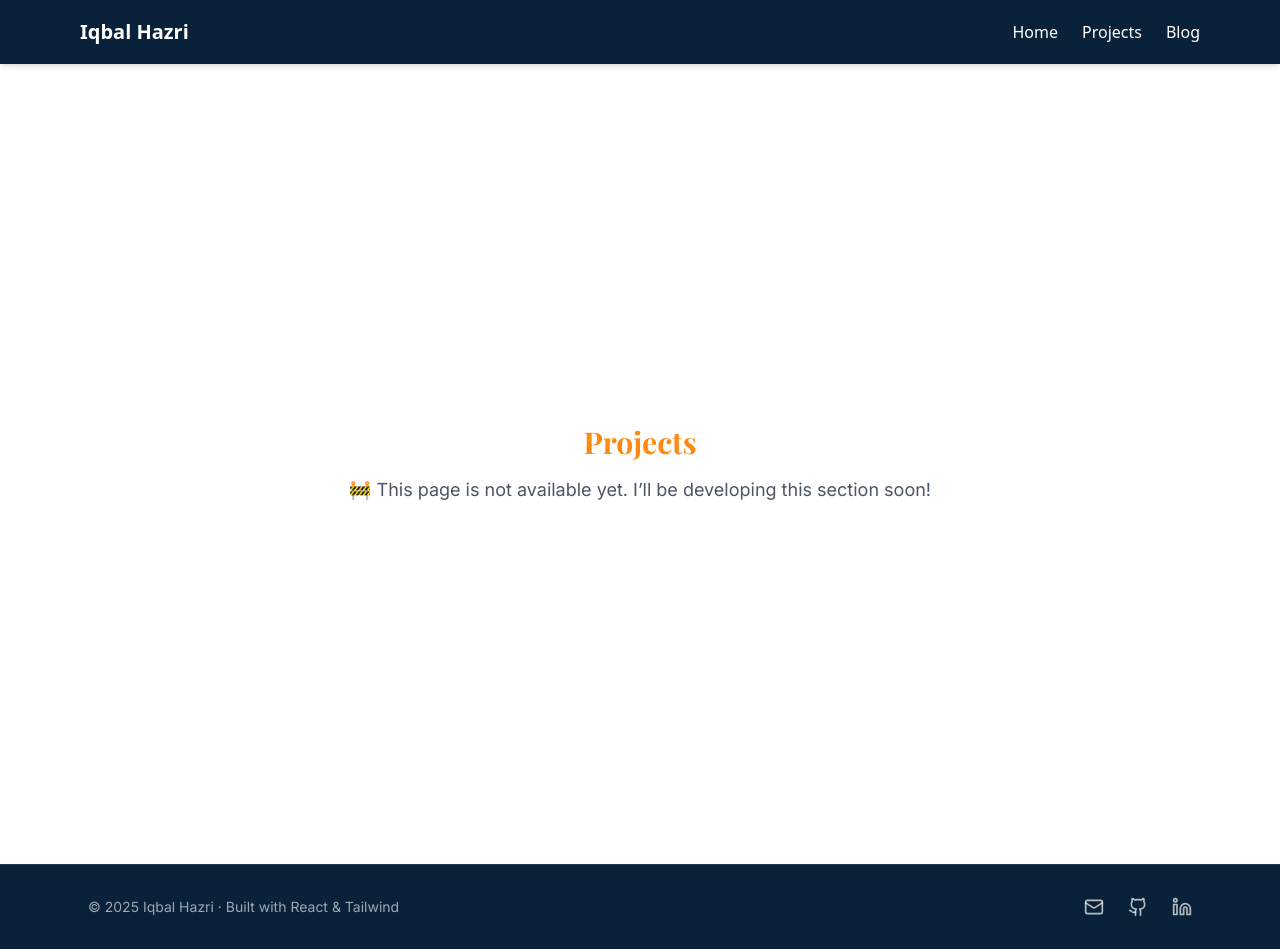
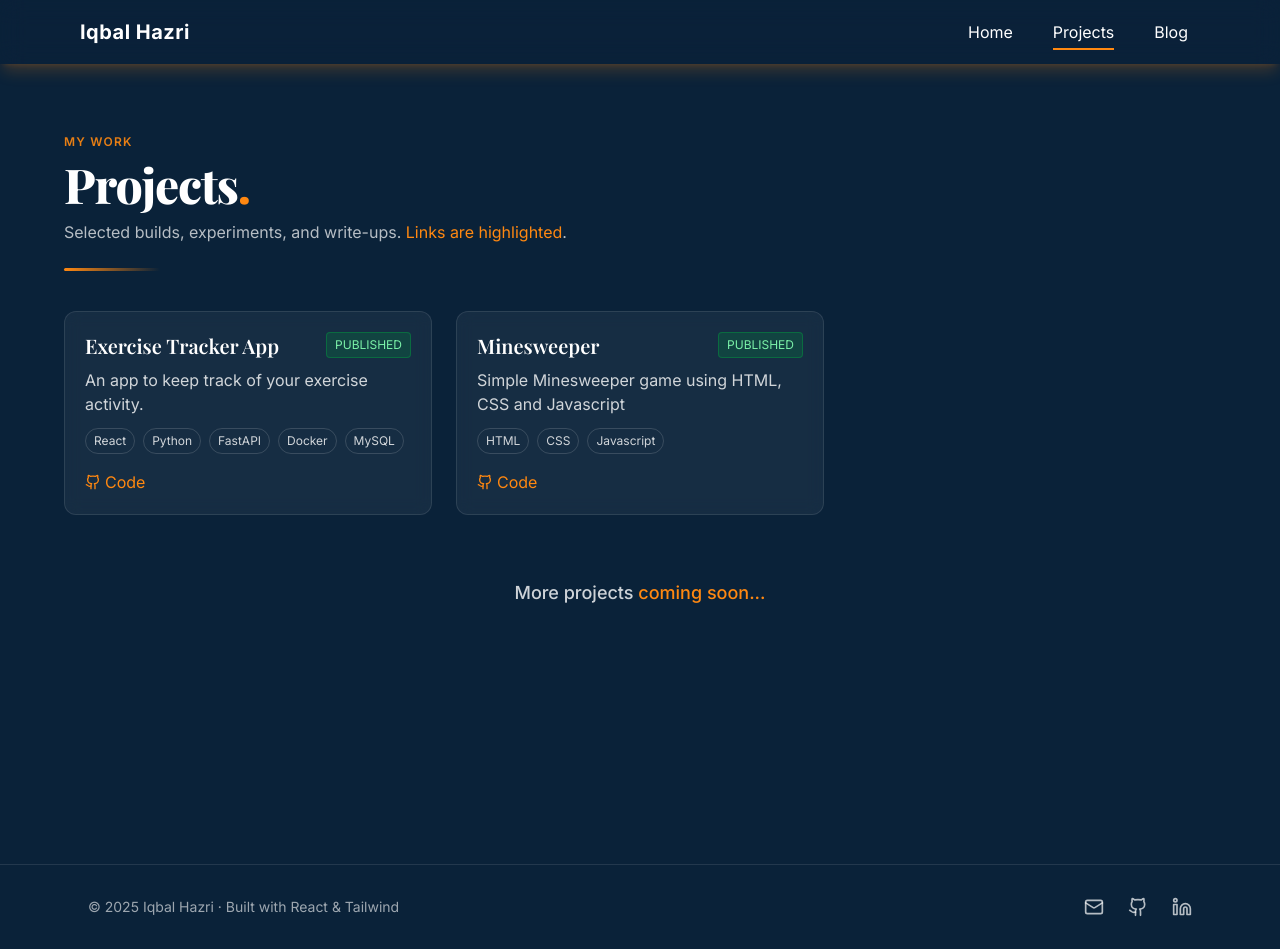
Before and after one commit to IqbalHazri/portfolio-website, a React (Vite) app: page /projects in a window 1280 px wide. Built offline with nearby package versions, Linux system fonts and the light colour scheme; a web font is replaced by a local one.

Commit message:
added blog pages + UI changes

```diff
--- a/src/App.jsx
+++ b/src/App.jsx
@@ -5,7 +5,7 @@ import './App.css'
 
 // Pages
 import Home from "./pages/home/Home";
-import Projects from "./pages/Projects";
+import Projects from "./pages/projects/Projects";
 import Blog from "./pages/Blog";
 
 // Components
--- a/src/components/Navbar.jsx
+++ b/src/components/Navbar.jsx
@@ -1,25 +1,52 @@
-import { Link } from "react-router-dom";
+import { NavLink } from "react-router-dom";
 
 export default function Navbar() {
   return (
-    <nav className="font-sans fixed top-0 left-0 w-full bg-[rgb(10,34,57)] shadow-md z-50">
+    <nav className="fixed top-0 left-0 w-full bg-[rgb(10,34,57)]/70 backdrop-blur-md shadow-lg shadow-[rgb(255,136,17)]/20 z-50">
       <div className="max-w-6xl mx-auto px-4 h-16 flex justify-between items-center">
         {/* Logo / Brand */}
-        <Link to="/" className="text-xl font-bold text-white">
+        <NavLink to="/" className="text-xl font-bold text-white tracking-wide">
           Iqbal Hazri
-        </Link>
+        </NavLink>
 
         {/* Links */}
-        <div className="space-x-6">
-          <Link to="/" className="text-white hover:text-[rgb(255,136,17)]">
+        <div className="space-x-4">
+          <NavLink
+            to="/"
+            className={({ isActive }) =>
+              `relative px-3 py-1 rounded-md outline-none transition-all duration-200
+              focus-visible:ring-2 focus-visible:ring-white/40
+              ${isActive
+                ? "text-white after:absolute after:left-3 after:right-3 after:-bottom-1 after:h-[2px] after:bg-[rgb(255,136,17)] after:content-['']"
+                : "text-white hover:bg-[rgb(255,136,17)] hover:text-white"}`
+            }
+          >
             Home
-          </Link>
-          <Link to="/projects" className="text-white hover:text-[rgb(255,136,17)]">
+          </NavLink>
+          <NavLink
+            to="/projects"
+            className={({ isActive }) =>
+              `relative px-3 py-1 rounded-md outline-none transition-all duration-200
+              focus-visible:ring-2 focus-visible:ring-white/40
+              ${isActive
+                ? "text-white after:absolute after:left-3 after:right-3 after:-bottom-1 after:h-[2px] after:bg-[rgb(255,136,17)] after:content-['']"
+                : "text-white hover:bg-[rgb(255,136,17)] hover:text-white"}`
+            }
+          >
             Projects
-          </Link>
-          <Link to="/blog" className="text-white hover:text-[rgb(255,136,17)]">
+          </NavLink>
+          <NavLink
+            to="/blog"
+            className={({ isActive }) =>
+              `relative px-3 py-1 rounded-md outline-none transition-all duration-200
+              focus-visible:ring-2 focus-visible:ring-white/40
+              ${isActive
+                ? "text-white after:absolute after:left-3 after:right-3 after:-bottom-1 after:h-[2px] after:bg-[rgb(255,136,17)] after:content-['']"
+                : "text-white hover:bg-[rgb(255,136,17)] hover:text-white"}`
+            }
+          >
             Blog
-          </Link>
+          </NavLink>
         </div>
       </div>
     </nav>
--- /dev/null
+++ b/src/components/ProjectCard.jsx
@@ -0,0 +1,56 @@
+import { Github, ExternalLink } from "lucide-react";
+
+const statusStyles = {
+  published: "bg-green-600/20 text-green-300 border-green-600/40",
+  wip: "bg-yellow-600/20 text-yellow-200 border-yellow-600/40",
+  idea: "bg-gray-500/20 text-gray-200 border-gray-500/40",
+};
+
+export default function ProjectCard({ p }) {
+  return (
+    <div className="rounded-xl border border-white/10 bg-white/5 backdrop-blur-sm p-5 hover:border-white/20 transition">
+      <div className="flex items-start justify-between gap-3">
+        <h3 className="text-xl font-semibold text-white">{p.title}</h3>
+        <span className={`text-xs px-2 py-1 rounded border ${statusStyles[p.status]}`}>
+          {p.status.toUpperCase()}
+        </span>
+      </div>
+
+      <p className="text-white/80 mt-2">{p.summary}</p>
+
+      <div className="mt-3 flex flex-wrap gap-2">
+        {p.tags.map((t) => (
+          <span
+            key={t}
+            className="text-xs px-2 py-1 rounded-full border border-white/15 text-white/80"
+          >
+            {t}
+          </span>
+        ))}
+      </div>
+
+      <div className="mt-4 flex items-center gap-4">
+        {p.links.github && (
+          <a
+            href={p.links.github}
+            target="_blank"
+            rel="noreferrer"
+            className="inline-flex items-center gap-1 text-[rgb(255,136,17)] hover:underline"
+          >
+            <Github size={16} /> Code
+          </a>
+        )}
+        {p.links.demo && (
+          <a
+            href={p.links.demo}
+            target="_blank"
+            rel="noreferrer"
+            className="inline-flex items-center gap-1 text-[rgb(255,136,17)] hover:underline"
+          >
+            <ExternalLink size={16} /> Demo
+          </a>
+        )}
+      </div>
+    </div>
+  );
+}
--- /dev/null
+++ b/src/data/projects.js
@@ -0,0 +1,25 @@
+
+export const projects = [
+  {
+    title: "Minesweeper",
+    summary: "Simple Minesweeper game using HTML, CSS and Javascript",
+    tags: ["HTML", "CSS", "Javascript"],
+    status: "published", // "published" | "wip" | "idea"
+    year: 2024,
+    links: {
+      github: "https://github.com/IqbalHazri/Minesweeper-game",
+      demo: null
+    }
+  },
+  {
+    title: "Exercise Tracker App",
+    summary: "An app to keep track of your exercise activity.",
+    tags: ["React", "Python", "FastAPI", "Docker", "MySQL"],
+    status: "published", // "published" | "wip" | "idea"
+    year: 2025,
+    links: {
+      github: "https://github.com/IqbalHazri/exercise-tracker-app",
+      demo: null
+    }
+  }
+];
--- a/src/index.css
+++ b/src/index.css
@@ -7,13 +7,6 @@ html, body {
   padding: 0;
   scroll-behavior: smooth;
 }
-
-/* body {
-  font-family: 'Darker Grotesque Variable', sans-serif;
-  background-color: #fdfdfd;
-  color: #222;
-  line-height: 1.5;
-} */
 
 /* ===== Scrollbar Styling ===== */
 ::-webkit-scrollbar {
@@ -61,3 +54,11 @@ html, body {
     font-family: "Playfair Display", serif;
   }
 }
+
+
+/* Global Dark Background */
+@layer base {
+  html, body, #root {
+    @apply bg-[rgb(10,34,57)] text-white min-h-screen;
+  }
+}
--- a/src/pages/Blog.jsx
+++ b/src/pages/Blog.jsx
@@ -1,6 +1,6 @@
 export default function Blog() {
   return (
-    <div className="min-h-screen flex flex-col items-center justify-center text-center px-6">
+    <div className="min-h-screen flex flex-col items-center justify-center text-center px-6 bg-white text-gray-900">
       <h1 className="text-3xl font-bold mb-4 text-[rgb(255,136,17)]">Blog</h1>
       <p className="text-lg text-gray-600">
         📝 This page is not available yet. Stay tuned for future posts!
--- a/src/pages/Projects.jsx
+++ /dev/null
@@ -1,10 +0,0 @@
-export default function Projects() {
-  return (
-    <div className="min-h-screen flex flex-col items-center justify-center text-center px-6">
-      <h1 className="text-3xl font-bold mb-4 text-[rgb(255,136,17)]">Projects</h1>
-      <p className="text-lg text-gray-600">
-        🚧 This page is not available yet. I’ll be developing this section soon!
-      </p>
-    </div>
-  );
-}
--- a/src/pages/home/Home.jsx
+++ b/src/pages/home/Home.jsx
@@ -124,14 +124,14 @@ export default function Home() {
       </section>
 
       {/* Projects Section (preview) */}
-      <section className="mb-20 text-center">
+      {/* <section className="mb-20 text-center">
         <h2 className="text-3xl font-semibold mb-8 text-[rgb(255,136,17)]">Featured Projects</h2>
         <ul className="space-y-4 inline-block text-left text-gray-100">
           <li className="hover:text-[rgb(255,136,17)] transition-colors duration-200">🔐 Presidio-based PII Detection API</li>
           <li className="hover:text-[rgb(255,136,17)] transition-colors duration-200">📊 Wazuh Custom Dashboards</li>
           <li className="hover:text-[rgb(255,136,17)] transition-colors duration-200">🌌 AGN & Galaxy Research (Astrophysics)</li>
         </ul>
-      </section>
+      </section> */}
 
       {/* Contact Section */}
       <section className="text-center py-16 bg-[rgb(10,34,57)]">
--- /dev/null
+++ b/src/pages/projects/Projects.jsx
@@ -0,0 +1,61 @@
+import { useMemo } from "react";
+import ProjectCard from "../../components/ProjectCard";
+import { projects } from "../../data/projects";
+
+export default function Projects() {
+
+  const filtered = useMemo(() => {
+    return projects.sort((a, b) => (b.year ?? 0) - (a.year ?? 0));
+  }, []);
+
+  const hasAny = projects.length > 0;
+
+  return (
+    <div className="min-h-screen bg-[rgb(10,34,57)] text-white px-6 py-16">
+      <div className="max-w-6xl mx-auto">
+        <header className="mb-10">
+          <span className="inline-block text-xs font-semibold tracking-widest uppercase text-[rgb(255,136,17)]/90">
+            My Work
+          </span>
+
+          <h1 className="mt-2 text-5xl font-extrabold tracking-tight text-white">
+            Projects
+            <span className="text-[rgb(255,136,17)]">.</span>
+          </h1>
+
+          <p className="mt-3 max-w-2xl text-white/70">
+            Selected builds, experiments, and write-ups.
+            <span className="text-[rgb(255,136,17)]"> Links are highlighted</span>.
+          </p>
+
+          <div className="mt-6 h-[3px] w-24 bg-gradient-to-r from-[rgb(255,136,17)] to-white/0 rounded-full" />
+        </header>
+
+        {hasAny ? (
+          <div className="grid gap-6 sm:grid-cols-2 lg:grid-cols-3">
+            {filtered.map((p) => (
+              <ProjectCard key={p.id} p={p} />
+            ))}
+          </div>
+        ) : (
+          <div className="rounded-xl border border-white/10 bg-white/5 p-10 text-center">
+            <h2 className="text-2xl font-semibold mb-2 text-[rgb(255,136,17)]">
+              🚧 Coming Soon
+            </h2>
+            <p className="text-white/80">
+              I’m curating my favorite builds and writing short case studies.
+              Check back soon!
+            </p>
+          </div>
+        )}
+
+          <div className="mt-16 text-center">
+            <p className="text-lg font-medium text-white/80">
+              More projects <span className="text-[rgb(255,136,17)]">coming soon...</span>
+            </p>
+          </div>
+
+      </div>
+    </div>
+  );
+}
```
